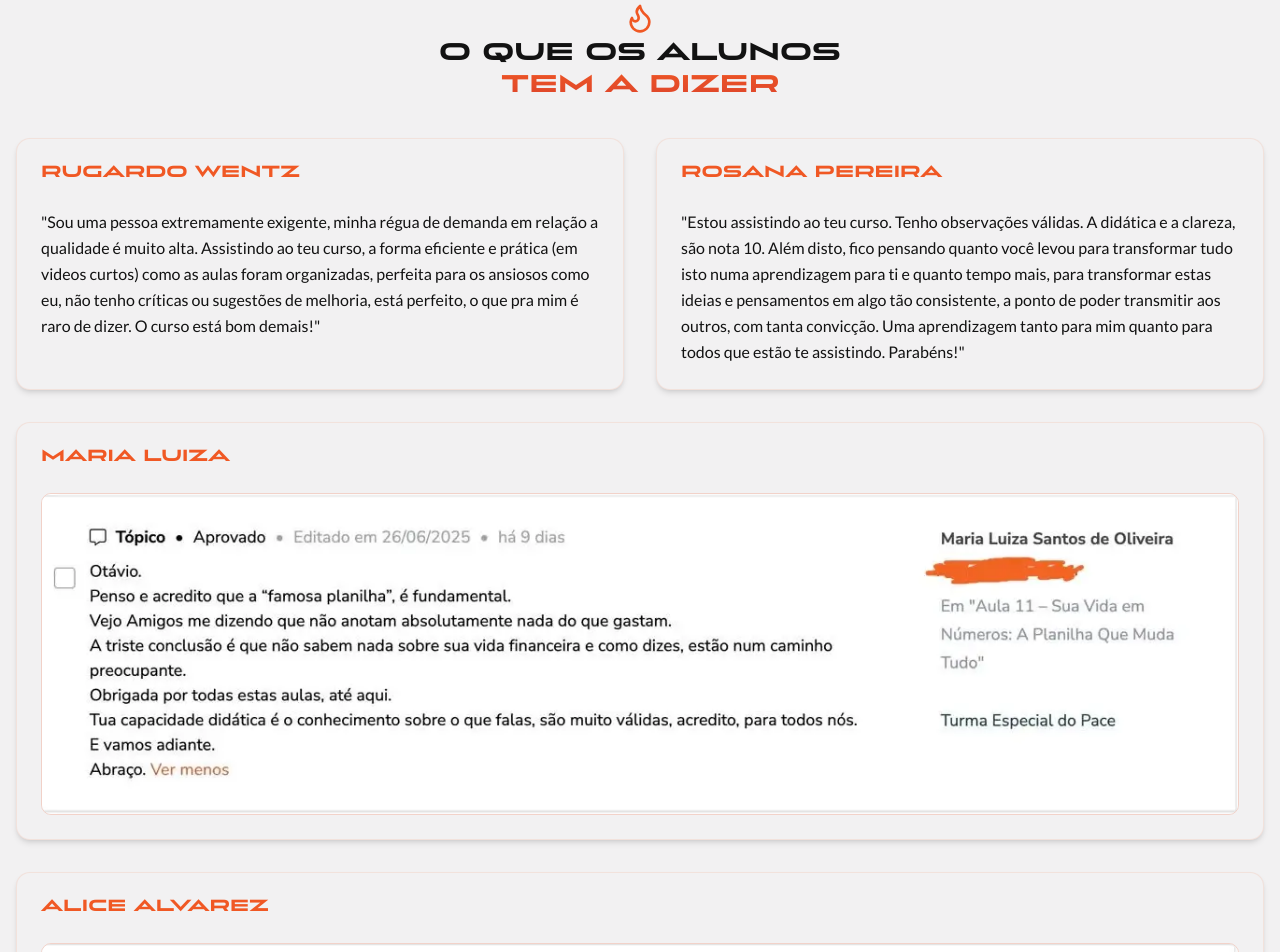
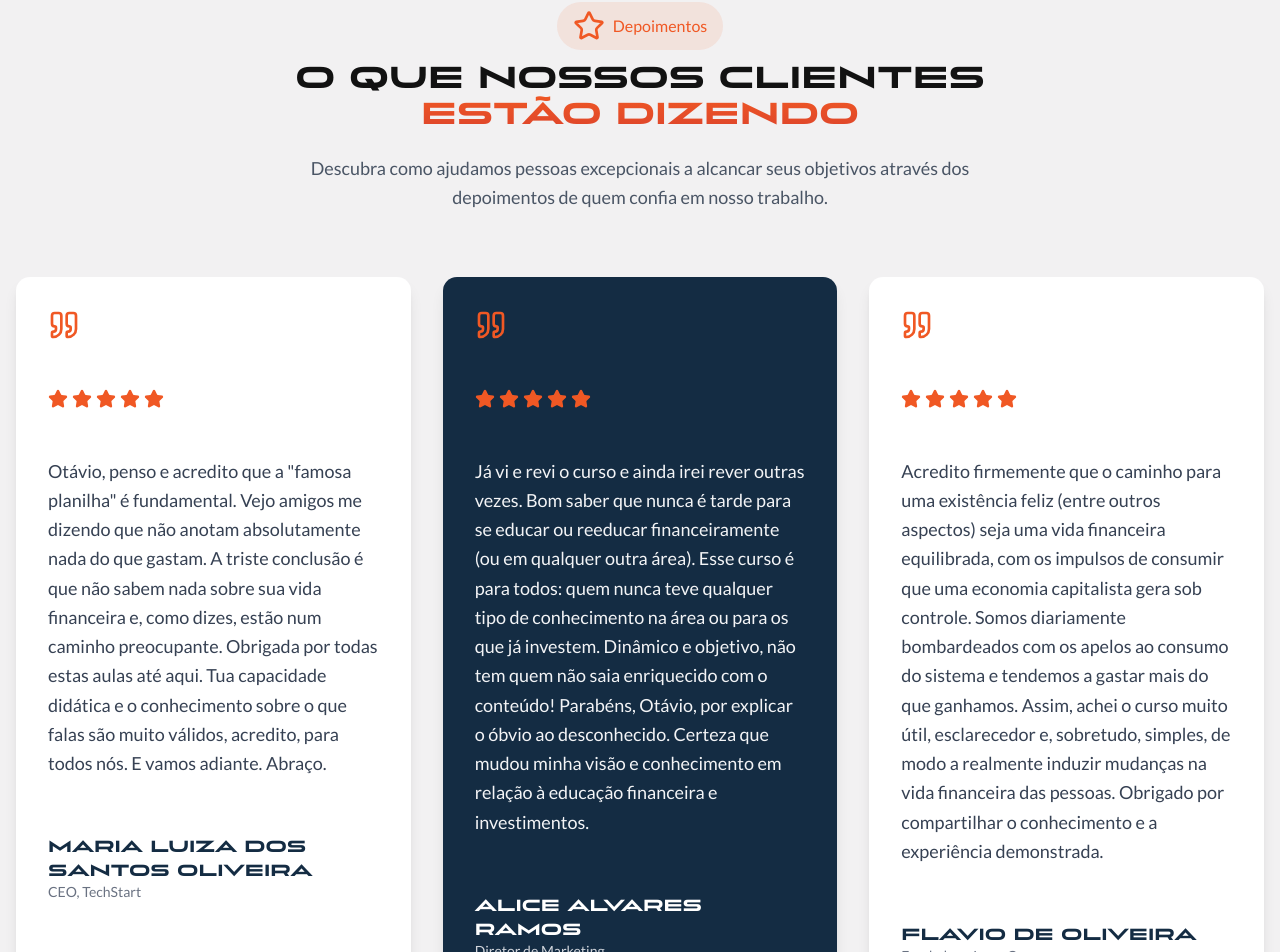
Before and after one commit to DevJeipi/lp-opacefinanceiro, a Next.js app: page / in a window 1280 px wide. Shown: the part 2260-3212 px from the top of the page. Built offline with nearby package versions, Linux system fonts and the light colour scheme.

Commit message:
feedback section change design

```diff
--- a/src/components/home/SectionFeedback.tsx
+++ b/src/components/home/SectionFeedback.tsx
@@ -1,101 +1,114 @@
-import { Card, CardContent, CardHeader, CardTitle } from '@/components/ui/card'
-import { GridContainer } from '@/components/ui/GridContainer'
-import { Flame } from 'lucide-react'
-import Image from 'next/image'
+import { Star, Quote } from 'lucide-react'
+import { Card } from '@/components/ui/card'
+import { GridContainer } from '../ui/GridContainer'
 
-// Exemplo de feedbacks (substitua pelos reais ou integre com backend futuramente)
 const feedbacks = [
     {
-        name: 'Rugardo Wentz',
-        text: '"Sou uma pessoa extremamente exigente, minha régua de demanda em relação a qualidade é muito alta. Assistindo ao teu curso, a forma eficiente e prática (em videos curtos) como as aulas foram organizadas, perfeita para os ansiosos como eu, não tenho críticas ou sugestões de melhoria, está perfeito, o que pra mim é raro de dizer. O curso está bom demais!"',
-        image: null,
+        id: 1,
+        name: 'Maria Luiza dos Santos Oliveira',
+        role: 'CEO, TechStart',
+        content:
+            'Otávio, penso e acredito que a "famosa planilha" é fundamental. Vejo amigos me dizendo que não anotam absolutamente nada do que gastam. A triste conclusão é que não sabem nada sobre sua vida financeira e, como dizes, estão num caminho preocupante. Obrigada por todas estas aulas até aqui. Tua capacidade didática e o conhecimento sobre o que falas são muito válidos, acredito, para todos nós. E vamos adiante. Abraço.',
+        rating: 5,
+        //avatar: '/bussiness-woman-avatar.png',
     },
     {
-        name: 'Rosana Pereira',
-        text: '"Estou assistindo ao teu curso. Tenho observações válidas. A didática e a clareza, são nota 10. Além disto, fico pensando quanto você levou para transformar tudo isto numa aprendizagem para ti e quanto tempo mais, para transformar estas ideias e pensamentos em algo tão consistente, a ponto de poder transmitir aos outros, com tanta convicção. Uma aprendizagem tanto para mim quanto para todos que estão te assistindo. Parabéns!"',
-        image: null,
+        id: 2,
+        name: 'Alice Alvares Ramos',
+        role: 'Diretor de Marketing',
+        content:
+            'Já vi e revi o curso e ainda irei rever outras vezes. Bom saber que nunca é tarde para se educar ou reeducar financeiramente (ou em qualquer outra área). Esse curso é para todos: quem nunca teve qualquer tipo de conhecimento na área ou para os que já investem. Dinâmico e objetivo, não tem quem não saia enriquecido com o conteúdo! Parabéns, Otávio, por explicar o óbvio ao desconhecido. Certeza que mudou minha visão e conhecimento em relação à educação financeira e investimentos.',
+        rating: 5,
+        //*avatar: '/bussiness-woman-avatar.png',
     },
     {
-        name: 'Maria Luiza',
-        text: null,
-        image: '/feedback-otavio-1.webp',
-    },
-    {
-        name: 'Alice Alvarez',
-        text: null,
-        image: '/feedback-otavio-2.webp',
-    },
-    {
-        name: 'Flavio Daudt',
-        text: null,
-        image: '/feedback-otavio-3.webp',
+        id: 3,
+        name: 'Flavio de Oliveira',
+        role: 'Fundadora, InovaCorp',
+        content:
+            'Acredito firmemente que o caminho para uma existência feliz (entre outros aspectos) seja uma vida financeira equilibrada, com os impulsos de consumir que uma economia capitalista gera sob controle.\n' +
+            'Somos diariamente bombardeados com os apelos ao consumo do sistema e tendemos a gastar mais do que ganhamos. Assim, achei o curso muito útil, esclarecedor e, sobretudo, simples, de modo a realmente induzir mudanças na vida financeira das pessoas. Obrigado por compartilhar o conhecimento e a experiência demonstrada.',
+        rating: 5,
+        //avatar: '/bussiness-woman-avatar.png',
     },
 ]
 
 export function SectionFeedback() {
-    // Separar os dois primeiros de texto e os demais de print
-    const textFeedbacks = feedbacks.filter((fb) => fb.text).slice(0, 2)
-    const printFeedbacks = feedbacks.filter((fb) => fb.image)
+    return (
+        <section className="font-body bg-primary-white">
+            <GridContainer>
+                {/* Header */}
+                <div className="mb-16 text-center">
+                    <div className="bg-primary-orange/10 text-primary-orange mb-2 inline-flex items-center gap-2 rounded-full px-4 py-2 font-medium">
+                        <Star size={32} color="var(--color-primary-orange)" />
+                        Depoimentos
+                    </div>
+                    <h1 className="text-primary-black xs:text-xl font-heading mb-6 text-4xl font-bold md:text-3xl">
+                        O que nossos clientes <br />
+                        <span className="text-gradient-animated">
+                            estão dizendo
+                        </span>
+                    </h1>
+                    <p className="font-body mx-auto max-w-2xl text-lg leading-relaxed text-gray-600">
+                        Descubra como ajudamos pessoas excepcionais a alcancar
+                        seus objetivos através dos depoimentos de quem confia em
+                        nosso trabalho.
+                    </p>
+                </div>
 
-    return (
-        <section className="bg-primary-white rounded-br-4xl">
-            <GridContainer>
-                <h1 className="font-heading text-primary-black mb-10 flex flex-col items-center justify-center text-center font-bold md:text-2xl">
-                    <Flame size={32} color="var(--color-primary-orange)" />
-                    O que os alunos <br />{' '}
-                    <span className="text-gradient-animated">tem a dizer</span>
-                </h1>
-                {/* Grid dos dois primeiros cards de texto */}
-                <div className="flex flex-col gap-8 md:mb-8 md:flex-row md:gap-8">
-                    {textFeedbacks.map((fb, i) => (
+                {/* Feedback Cards */}
+                <div className="grid gap-8 md:grid-cols-2 lg:grid-cols-3">
+                    {feedbacks.map((feedback, index) => (
                         <Card
-                            key={i}
-                            className="bg-primary-white border-primary-orange/10 w-full shadow-md transition-transform duration-200 hover:scale-[1.03] md:w-1/2"
+                            key={feedback.id}
+                            className={`font-body border-0 p-8 shadow-lg transition-all duration-300 hover:-translate-y-2 hover:shadow-xl ${
+                                index === 1
+                                    ? 'bg-primary-blue text-white'
+                                    : 'bg-white'
+                            }`}
                         >
-                            <CardHeader>
-                                <CardTitle className="text-primary-orange font-heading font-bold">
-                                    {fb.name}
-                                </CardTitle>
-                            </CardHeader>
-                            <CardContent className="flex flex-col gap-4">
-                                <p className="text-primary-black text-base leading-relaxed whitespace-pre-line">
-                                    {fb.text}
-                                </p>
-                            </CardContent>
-                        </Card>
-                    ))}
-                </div>
-                {/* Grid dos prints, um embaixo do outro */}
-                <div className="mt-8 flex flex-col gap-8">
-                    {printFeedbacks.map((fb, i) => (
-                        <Card
-                            key={i}
-                            className="bg-primary-white border-primary-orange/10 w-full shadow-md transition-transform duration-200 hover:scale-[1.01]"
-                        >
-                            <CardHeader>
-                                <CardTitle className="text-primary-orange font-heading font-bold">
-                                    {fb.name}
-                                </CardTitle>
-                            </CardHeader>
-                            <CardContent className="flex flex-col gap-4">
-                                {fb.text && (
-                                    <p className="text-primary-black text-base leading-relaxed whitespace-pre-line">
-                                        {fb.text}
+                            {/* Quote Icon */}
+                            <div className="text-primary-orange mb-6">
+                                <Quote className="h-8 w-8" />
+                            </div>
+
+                            {/* Rating */}
+                            <div className="mb-6 flex gap-1">
+                                {[...Array(feedback.rating)].map((_, i) => (
+                                    <Star
+                                        key={i}
+                                        className="text-primary-orange h-5 w-5 fill-current"
+                                    />
+                                ))}
+                            </div>
+
+                            {/* Content */}
+                            <p
+                                className={`mb-8 text-lg leading-relaxed ${index === 1 ? 'text-gray-100' : 'text-gray-700'}`}
+                            >
+                                {feedback.content}
+                            </p>
+
+                            {/* Author */}
+                            <div className="flex items-center gap-4">
+                                {/*<img
+                                    src={feedback.avatar || '/placeholder.svg'}
+                                    alt={feedback.name}
+                                    className="border-primary-orange h-12 w-12 rounded-full border-2 object-cover"
+                                />*/}
+                                <div>
+                                    <h4
+                                        className={`font-heading font-semibold ${index === 1 ? 'text-white' : 'text-primary-blue'}`}
+                                    >
+                                        {feedback.name}
+                                    </h4>
+                                    <p
+                                        className={`text-sm ${index === 1 ? 'text-gray-300' : 'text-gray-500'}`}
+                                    >
+                                        {feedback.role}
                                     </p>
-                                )}
-                                {fb.image && (
-                                    <div className="border-primary-orange/20 overflow-hidden rounded-lg border">
-                                        <Image
-                                            src={fb.image}
-                                            alt={`Print de feedback de ${fb.name}`}
-                                            width={600}
-                                            height={400}
-                                            className="h-auto w-full object-contain"
-                                            loading="lazy"
-                                        />
-                                    </div>
-                                )}
-                            </CardContent>
+                                </div>
+                            </div>
                         </Card>
                     ))}
                 </div>
```
